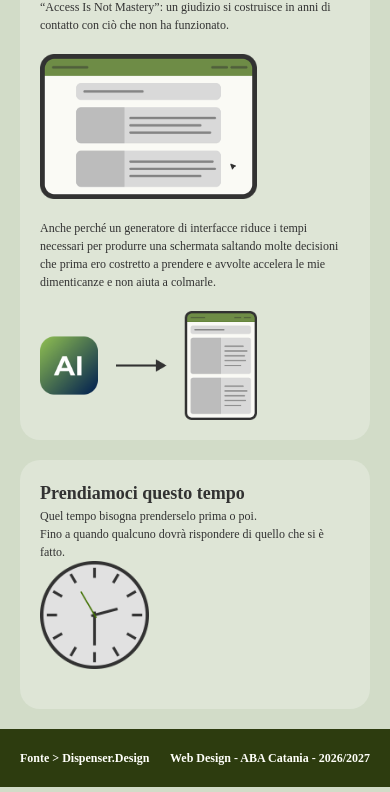
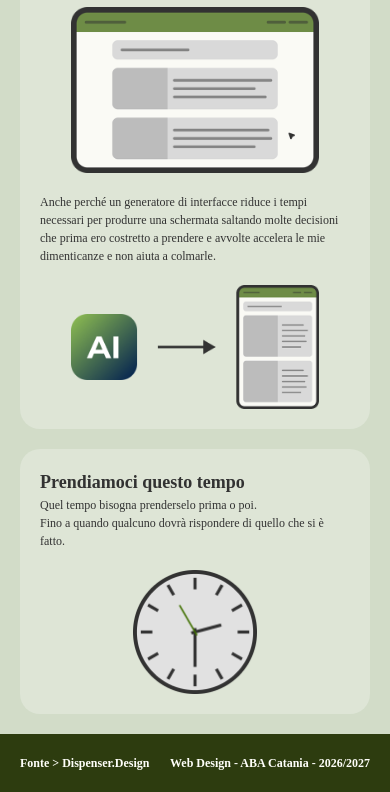
Before and after one commit to leo-insa/pagina_web_giudizio, a plain HTML site: page index.html in a window 390 px wide. Shown: the part 526-1318 px from the top of the page. Drawn offline with Linux system fonts and the light colour scheme.

Commit message:
Update style.css

```diff
--- a/css/style.css
+++ b/css/style.css
@@ -14,15 +14,11 @@
     --spazio-2: 20px;
     --spazio-3: 40px;
 
-    /* Testi schermi grandi */
+    /* Testo per schermi grandi */
     --corpo-1: 18px;
-    --corpo-2: 20px;
-    --corpo-3: 40px;
 
-    /* Testi schermi piccoli */
-    --corpo-4: 12px;
-    --corpo-5: 14px;
-    --corpo-6: 34px;
+    /* Testo per schermi piccoli */
+    --corpo-2: 12px;
 }
 
 * {
@@ -66,7 +62,6 @@ header {
 
 .nome-sito {
     font-weight: bold;
-    font-size: var(--corpo-2);
     text-transform: uppercase;
     margin-right: var(--spazio-2);
 }
@@ -93,18 +88,18 @@ header {
 
 h1 {
     font-weight: bold;
-    font-size: var(--corpo-3);
     text-align: center;
     padding: var(--spazio-2);
 }
 
 img {
     display: block;
+    margin: auto;
     max-width: 100%;
 }
 
 .podio {
-    margin-bottom: var(--spazio-2);
+    margin-top: var(--spazio-2);
 }
 
 .schermata {
@@ -117,7 +112,7 @@ img {
 }
 
 .orologio {
-    margin-bottom: var(--spazio-2);
+    margin-top: var(--spazio-2);
 }
 
 
@@ -126,7 +121,6 @@ img {
 
 footer {
     background: var(--sfondo-inferiore);
-    font-size: var(--corpo-1);
 }
 
 footer p {
@@ -153,16 +147,12 @@ a:hover {
 
 @media (max-width: 40em) {
 
-  body, footer {
-    font-size: var(--corpo-4);
-  }
-
-  header, .nome-sito {
-    font-size: var(--corpo-5);
+  body, header, footer {
+    font-size: var(--corpo-2);
   }
 
   h1 {
-    font-size: var(--corpo-6);
+    padding: var(--spazio-1);
   }
 
   .contenuto .contenitore {
@@ -173,12 +163,16 @@ a:hover {
     padding: var(--spazio-2);
   }
 
-  img {
+  .generatore, .schermata {
+    max-width: 80%;
+  }
+
+  .podio {
     max-width: 70%;
   }
 
   .orologio {
-    max-width: 35%;
+    max-width: 40%;
   }
 
 }
```
